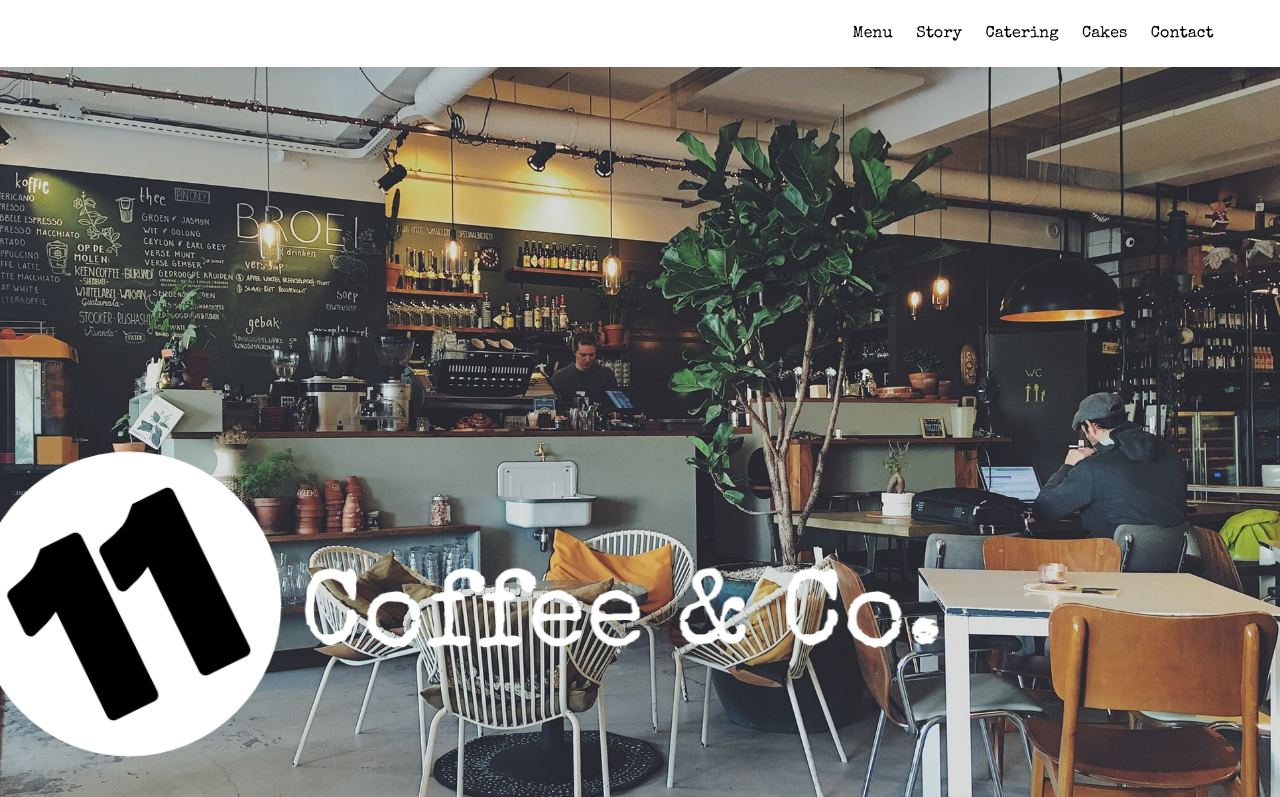
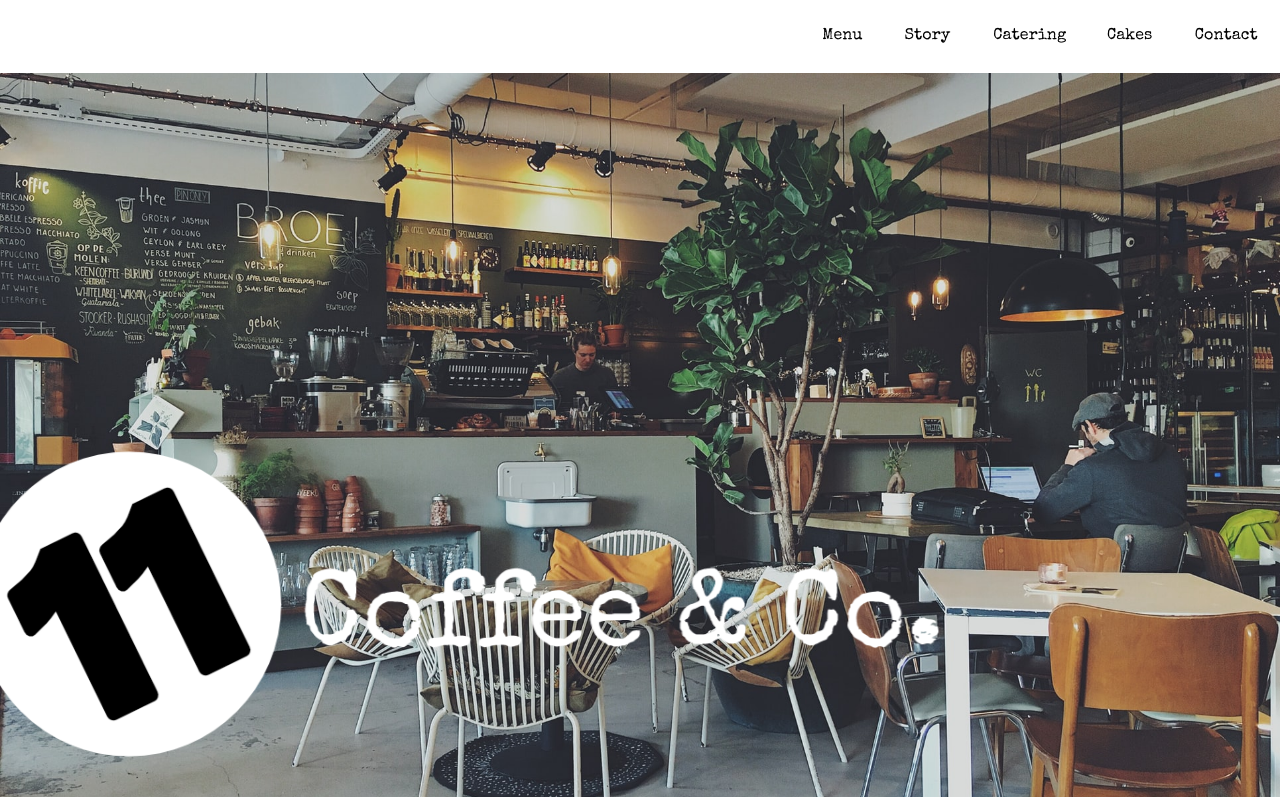
Before and after one commit to olesjaHH/Coffe-Co, a plain HTML site: page index.html in a window 1280 px wide. Shown: the top 797 px of the page. Drawn offline with nearby package versions, Linux system fonts and the light colour scheme.

Commit message:
Korrektur

```diff
--- a/assets/css/style.css
+++ b/assets/css/style.css
@@ -26,18 +26,23 @@
 nav {
     background: #fff;
     width: 100%;
-    padding: 2% 0 2% 2%;
     position: fixed;
 }
 nav ul {
-    margin: 0;
-    list-style: none;
-    margin-left: 60%;
+   list-style-type: none;
+   text-align: right;
 }
 nav ul li {
     display: inline-block;
+    padding: 1% 2% 1% 1%;
+}
+nav ul li a {
+    text-decoration: none;
     color: #000;
     padding-left: 4%;
+}
+nav ul li:hover {
+    text-decoration: underline;
 }
 header img {
     width: 75%;
@@ -79,6 +84,8 @@
     width: 35%;
     text-align: center;
     margin-left: 30%;
+    padding-bottom: 5%;
+    margin-bottom: 0;
 }
 main section:nth-of-type(2) figure h1 {
     font-size: 40px;
--- a/index.html
+++ b/index.html
@@ -10,15 +10,15 @@
 </head>
 
 <body>
-    <header>
+    <header id="hero">
         <!-- <img src="assets/img/bg.jpeg" alt="Coffe & Co"> -->
         <nav>
             <ul>
-                <li><a href="#"></a>Menu</li>
-                <li><a href="#"></a>Story</li>
-                <li><a href="#"></a>Catering</li>
-                <li><a href="#"></a>Cakes</li>
-                <li><a href="#"></a>Contact</li>
+                <li><a href="#menu">Menu</a></li>
+                <li><a href="#story">Story</a></li>
+                <li><a href="#catering">Catering</a></li>
+                <li><a href="#cakes">Cakes</a></li>
+                <li><a href="#contact">Contact</a></li>
             </ul>
         </nav>
         <img src="assets/img/tb_eleven.png" alt="">
@@ -42,7 +42,7 @@
                 </p>
             </div>
         </section>
-        <section>
+        <section id="menu">
             <div class="parallax"></div>
             <figure>
                 <h1>OUR MENU</h1>
@@ -70,7 +70,7 @@
                 </div>
             </figure>
         </section>
-        <article>
+        <article id="story">
             <div class="parallax2"></div>
             <div>
                 <h1>
@@ -93,7 +93,7 @@
             </div>
             <img src="assets/img/paper.png" alt="Paper">
         </article>
-        <article>
+        <article id="catering">
             <div class="parallax3"></div>
             <div>
                 <h1>CATERING SERVICES</h1>
@@ -111,7 +111,7 @@
             <img src="assets/img/catering_2.jpg" alt="">
             <img src="assets/img/pie_icon.png" alt="">
         </article>
-        <article>
+        <article id="cakes">
             <div class="parallax4"></div>
             <div>
                 <h1>OUR CAKES</h1>
@@ -125,7 +125,7 @@
             <img src="assets/img/muffin_icon.png" alt="">
         </article>
     </main>
-    <footer>
+    <footer id="contact">
         <h1>11 Coffee & Co.</h1>
         <p>Copyright © 2015-20. All rights reserved.</p>
         <p>Video & Photography by Momo Pixel</p>
```
